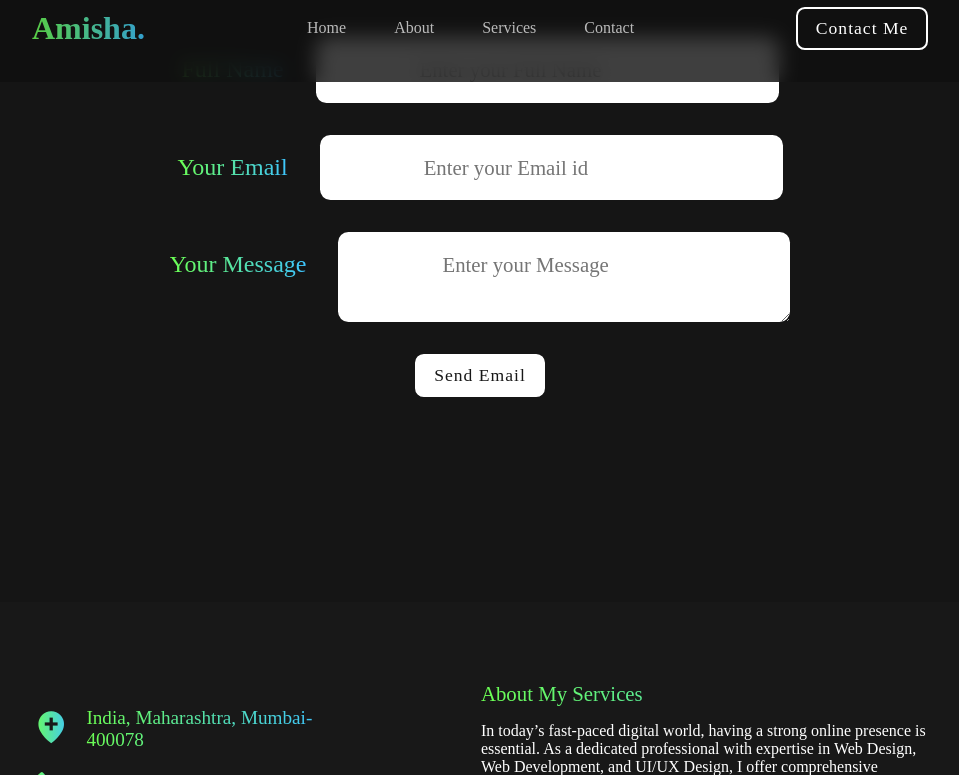
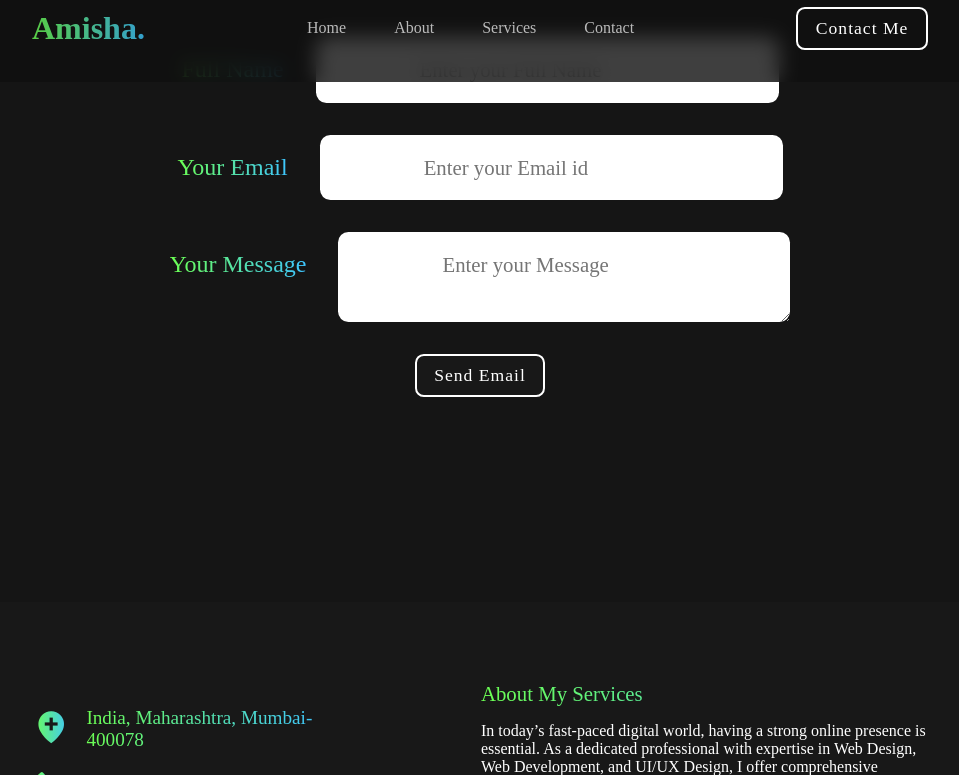
Before and after one commit to amisha-ctrl/My-Portfolio, a plain HTML site: page index.html in a window 1280 px wide. In both pictures the pointer is over the button "Send Email". Shown: the part 2936-3711 px from the top of the page, without its empty margins (160-1119 px from the left). Drawn offline with nearby package versions, Linux system fonts and the light colour scheme.

Commit message:
Update style.css

```diff
--- a/style.css
+++ b/style.css
@@ -305,8 +305,14 @@ form input{
     outline: none;
 }
 
-#submit{
+form #button{
     color: black;
+}
+
+form #button:hover{
+    background: rgb(24,24,24);
+    border: 2px solid white;
+    color: white;
 }
 
 form input:focus{
```
